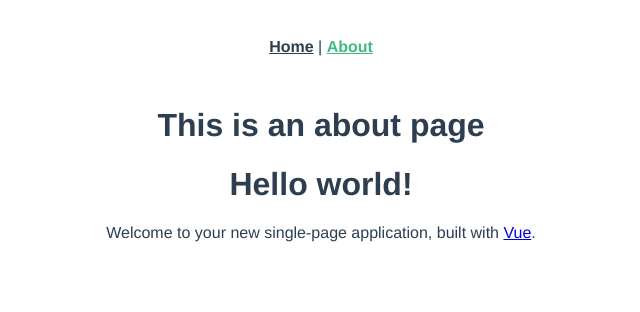
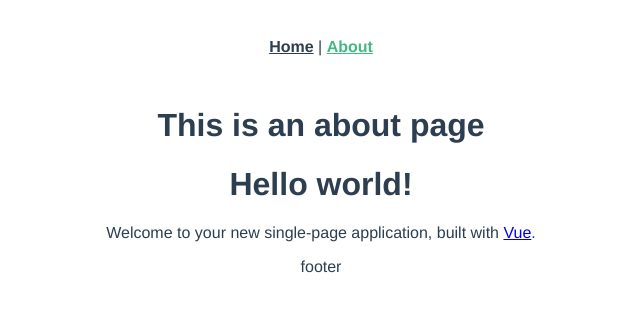
Before and after one commit to chq888/VuejsApp, a Vue app: page /about in a window 1280 px wide. Shown: the top 312 px of the page, without its empty margins (319-959 px from the left). Built offline with nearby package versions, Linux system fonts and the light colour scheme; the HTML template or start-up script is replaced by a standard one.

Commit message:
add footer

```diff
--- a/src/App.vue
+++ b/src/App.vue
@@ -5,6 +5,10 @@
       <router-link to="/about">About</router-link>
     </div>
     <router-view />
+
+    <div>
+        <footer-view></footer-view>
+    </div>
   </div>
 </template>
 
@@ -27,3 +31,15 @@
   }
 }
 </style>
+
+<script>
+// @ is an alias to /src
+import Footer from "@/views/footer.vue";
+
+export default {
+  name: "footer",
+  components: {
+    "footer-view": Footer
+  }
+};
+</script>
--- /dev/null
+++ b/src/components/footer.component.vue
@@ -0,0 +1,15 @@
+<template>
+  <div class="home">
+    <p>footer</p>
+  </div>
+</template>
+
+<!-- Add "scoped" attribute to limit CSS to this component only -->
+<style scoped>
+</style>
+
+<script>
+export default {
+  name: "footer"
+};
+</script>
--- a/src/components/home.component.vue
+++ b/src/components/home.component.vue
@@ -1,4 +1,6 @@
 <template>
+<div>
+<div></div>
   <div class="hello">
     <h1>{{ msg }}</h1>
     <p>
@@ -66,6 +68,12 @@
       </li>
     </ul>
   </div>
+
+  <div>
+
+
+  </div>
+  </div>
 </template>
 
 <!-- Add "scoped" attribute to limit CSS to this component only -->
--- a/src/views/About.vue
+++ b/src/views/About.vue
@@ -2,12 +2,11 @@
   <div class="about">
     <h1>This is an about page</h1>
      <div>
-        <About msg="Hello world!" />
+        <about-component msg="Hello world!" />
     </div>
   </div>
 
 </template>
-
 
 <script>
     import About from '../components/about.component.vue';
@@ -15,7 +14,7 @@
     export default {
         name: 'about',
         components: {
-            About
+            "about-component": About
         }
     };
 </script>
--- a/src/views/Home.vue
+++ b/src/views/Home.vue
@@ -1,7 +1,7 @@
 <template>
   <div class="home">
     <img alt="Vue logo" src="../assets/logo.png" />
-    <Home msg="Welcome to Your Vue.js App" />
+    <home-component msg="Welcome to Your Vue.js App" />
   </div>
 </template>
 
@@ -12,7 +12,7 @@
 export default {
   name: "home",
   components: {
-    Home
+    "home-component": Home
   }
 };
 </script>
--- /dev/null
+++ b/src/views/footer.vue
@@ -0,0 +1,17 @@
+<template>
+  <div class="footer">
+    <footer-component  />
+  </div>
+</template>
+
+<script>
+// @ is an alias to /src
+import Footer from "@/components/footer.component.vue";
+
+export default {
+  name: "footer",
+  components: {
+    "footer-component": Footer
+  }
+};
+</script>
```
Also changed, not shown: src/components/header.component.vue (added, +15 -0 lines), src/views/header.vue (added, +17 -0 lines).
